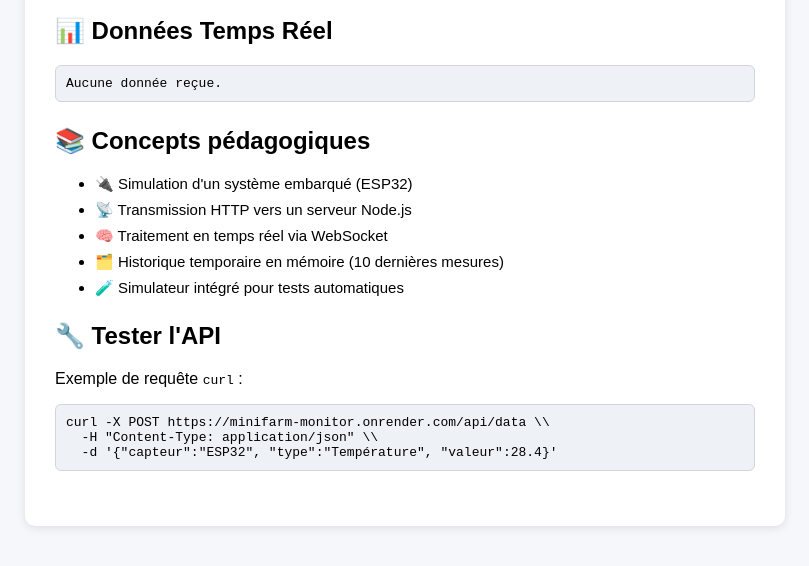
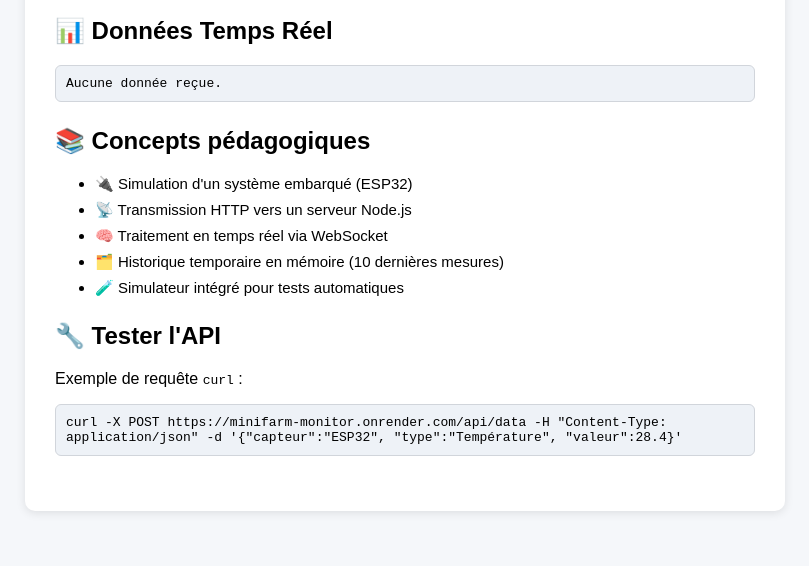
Before and after one commit to EJM0101/minifarm_monitor, a website: page public/index.html in a window 1280 px wide. Shown: the part 146-712 px from the top of the page, without its empty margins (235-1044 px from the left). Drawn offline with nearby package versions, Linux system fonts and the light colour scheme; no server answers.

Commit message:
Update index.html

```diff
--- a/public/index.html
+++ b/public/index.html
@@ -32,9 +32,7 @@
     <section class="api">
       <h2>🔧 Tester l'API</h2>
       <p>Exemple de requête <code>curl</code> :</p>
-      <pre><code>curl -X POST https://minifarm-monitor.onrender.com/api/data \\
-  -H "Content-Type: application/json" \\
-  -d '{"capteur":"ESP32", "type":"Température", "valeur":28.4}'</code></pre>
+      <pre><code>curl -X POST https://minifarm-monitor.onrender.com/api/data -H "Content-Type: application/json" -d '{"capteur":"ESP32", "type":"Température", "valeur":28.4}'</code></pre>
     </section>
   </div>
 
```
